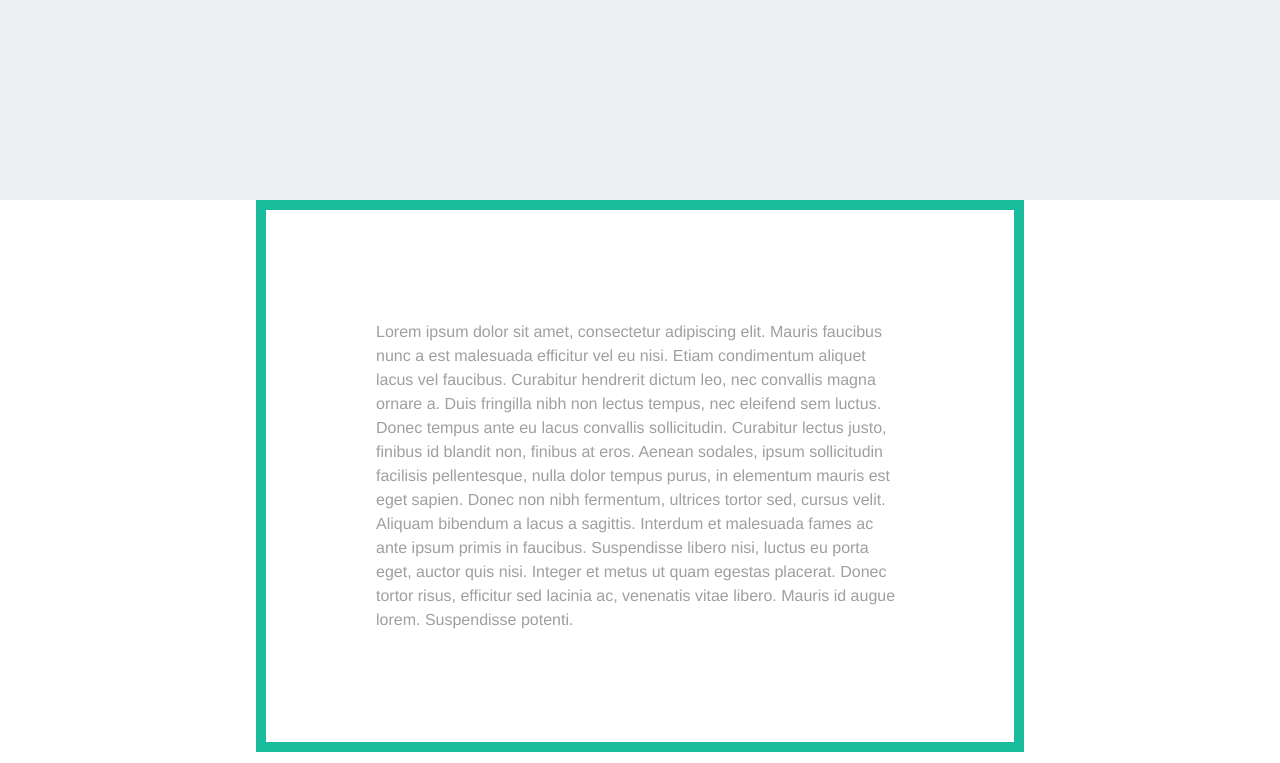
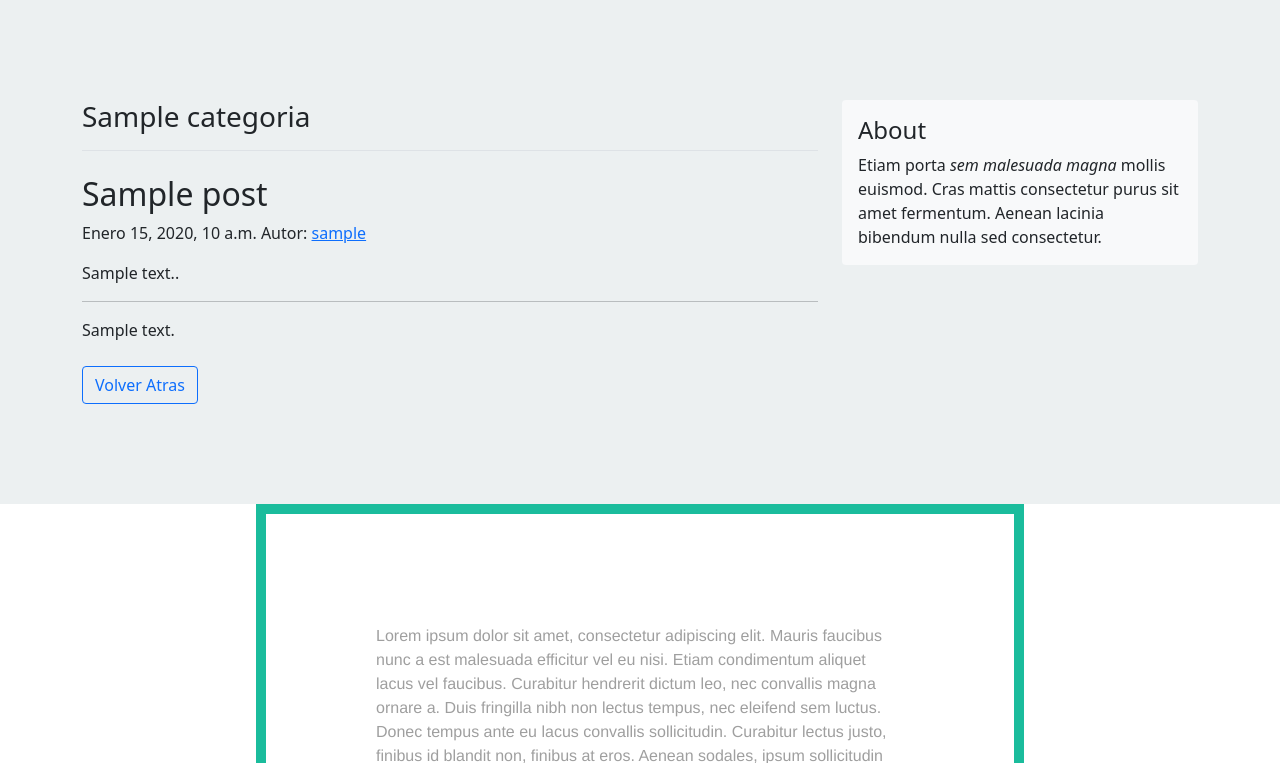
Before and after one commit to Michael-Baluk/Blog_com12, a Django app: a page that uses Blog_Com12/Templates/Base/base.html in a window 1280 px wide. Shown: the part 84-847 px from the top of the page. Run offline with Django 3.2, Linux system fonts and the light colour scheme; tables that the repository leaves empty hold one stand-in row (values such as "Sample post").

Commit message:
imagenes inicio blog - template detalle posteo

```diff
--- a/Blog_Com12/Blog_Com12/urls.py
+++ b/Blog_Com12/Blog_Com12/urls.py
@@ -17,6 +17,8 @@ from django.contrib import admin
 from django.urls import path, include
 from . import views
 from django.contrib.auth import views as views_auth
+from django.conf.urls.static import static
+from django.conf import settings
 
 urlpatterns = [
     path('admin/', admin.site.urls),
@@ -26,3 +28,4 @@ urlpatterns = [
     path("", views.Inicio.as_view(), name= "inicio"),
     path('blog/', include('apps.Blog.urls', namespace='blog')),
 ]
+urlpatterns += static(settings.MEDIA_URL, document_root = settings.MEDIA_ROOT)
--- a/Blog_Com12/Templates/Base/base-css.html
+++ b/Blog_Com12/Templates/Base/base-css.html
@@ -31,6 +31,7 @@
                     background: #ffffff;
                     border: 4px;
                     box-shadow: 0 2px 5px 0 rgba(0,0,0,.16), 0 2px 10px 0 rgba(0,0,0,.12);
+
                 }
 
                 .card-img {
@@ -213,5 +214,8 @@
                 .custom-checkbox .custom-control-input:checked~.custom-control-label::before {
                     background-color: #c0392b !important;
                 }
+                .media-body {
+                    background: #fff;
+                }
             </style>
     </head>
--- a/Blog_Com12/Templates/Base/base.html
+++ b/Blog_Com12/Templates/Base/base.html
@@ -9,6 +9,5 @@
                 Lorem ipsum dolor sit amet, consectetur adipiscing elit. Mauris faucibus nunc a est malesuada efficitur vel eu nisi. Etiam condimentum aliquet lacus vel faucibus. Curabitur hendrerit dictum leo, nec convallis magna ornare a. Duis fringilla nibh non lectus tempus, nec eleifend sem luctus. Donec tempus ante eu lacus convallis sollicitudin. Curabitur lectus justo, finibus id blandit non, finibus at eros. Aenean sodales, ipsum sollicitudin facilisis pellentesque, nulla dolor tempus purus, in elementum mauris est eget sapien. Donec non nibh fermentum, ultrices tortor sed, cursus velit. Aliquam bibendum a lacus a sagittis. Interdum et malesuada fames ac ante ipsum primis in faucibus. Suspendisse libero nisi, luctus eu porta eget, auctor quis nisi. Integer et metus ut quam egestas placerat. Donec tortor risus, efficitur sed lacinia ac, venenatis vitae libero. Mauris id augue lorem. Suspendisse potenti.
             </div>
         </section>
-
     </body>
 </html>
--- a/Blog_Com12/Templates/Blog/blog_inicio.html
+++ b/Blog_Com12/Templates/Blog/blog_inicio.html
@@ -7,7 +7,11 @@
             <div class="col-md-4">
                 <div class="card-content">
                     <div class="card-img">
-                        <img src="https://placeimg.com/380/230/nature" alt="">
+                        {% if post.imagen %}
+                        <img src="{{post.imagen.url}}"/>
+                        {% else %}
+                        <img src="https://archive.org/download/placeholder-image/placeholder-image.jpg" />
+                        {% endif %}
                         <span><h4>{{post.autor}}</h4></span>
                     </div>
                     <div class="card-desc">
--- a/Blog_Com12/Templates/Blog/post_detalle.html
+++ b/Blog_Com12/Templates/Blog/post_detalle.html
@@ -1 +1,37 @@
-{% extends 'base/base.html' %}
+{% extends 'Base/base.html' %}
+
+{% block contenido %}
+<main role="main" class="container">
+    <div class="row">
+      <div class="col-md-8 blog-main">
+        <h3 class="pb-3 mb-4 font-italic border-bottom">
+          {{post.categoria}}
+        </h3>
+
+        <div class="blog-post">
+          <h2 class="blog-post-title">{{post.titulo}}</h2>
+          <p class="blog-post-meta">{{post.publicado}} Autor:&nbsp;<a href="#">{{post.autor}}</a></p>
+
+          <p>{{post.excerpt}}.</p>
+          <hr>
+            <div>
+                {{post.contenido}}
+            </div><br>
+        </div><!-- /.blog-post -->
+
+        <nav class="blog-pagination">
+          <a class="btn btn-outline-primary" href="{% url 'blog:blog_inicio' %}">Volver Atras</a>
+        </nav>
+
+      </div><!-- /.blog-main -->
+
+      <aside class="col-md-4 blog-sidebar">
+        <div class="p-3 mb-3 bg-light rounded">
+          <h4 class="font-italic">About</h4>
+          <p class="mb-0">Etiam porta <em>sem malesuada magna</em> mollis euismod. Cras mattis consectetur purus sit amet fermentum. Aenean lacinia bibendum nulla sed consectetur.</p>
+        </div>
+      </aside><!-- /.blog-sidebar -->
+
+    </div><!-- /.row -->
+  </main><!-- /.container -->
+{% endblock contenido %}
--- a/Blog_Com12/apps/Blog/models.py
+++ b/Blog_Com12/apps/Blog/models.py
@@ -24,7 +24,7 @@ class BlogPost(models.Model):
         ('borrador', 'Borrador'),
         ('publicado', 'Publicado')
     )
-    category = models.ForeignKey(BlogCategoria, on_delete=models.PROTECT,default=1)
+    categoria = models.ForeignKey(BlogCategoria, on_delete=models.PROTECT,default=1)
     titulo = models.CharField(max_length=250)
     excerpt = models.TextField(null=True)
     contenido = models.TextField()
@@ -32,6 +32,7 @@ class BlogPost(models.Model):
     publicado = models.DateTimeField(default=timezone.now)
     autor = models.ForeignKey(Usuario,on_delete=models.CASCADE,related_name='blog_posts')
     status = models.CharField(max_length=10,choices=options,default='borrador')
+    imagen = models.ImageField(default= "empty.jpg" ,null=True, blank = True)
     objects = models.Manager()
     postobjects = BlogPostObjects()
 
--- a/Blog_Com12/apps/Blog/urls.py
+++ b/Blog_Com12/apps/Blog/urls.py
@@ -1,5 +1,8 @@
 from django.urls import path
 from .views import BlogInicio, PostDetalle
+
+
+
 app_name = "blog"
 urlpatterns = [
     path("", BlogInicio.as_view(),name= "blog_inicio"),
```
Also changed, not shown: Blog_Com12/Blog_Com12/settings.py (+7 -0 lines), Blog_Com12/apps/Blog/migrations/0004_blogpost_imagen.py (added), Blog_Com12/apps/Blog/migrations/0005_auto_20211215_1704.py (added), Blog_Com12/static/images/descarga.jpg (added), Blog_Com12/static/images/empty.jpg (added), Blog_Com12/static/images/fotografo-paisajes.jpg (added), Blog_Com12/static/images/fotografo-paisajes_IEeFWbG.jpg (added).
